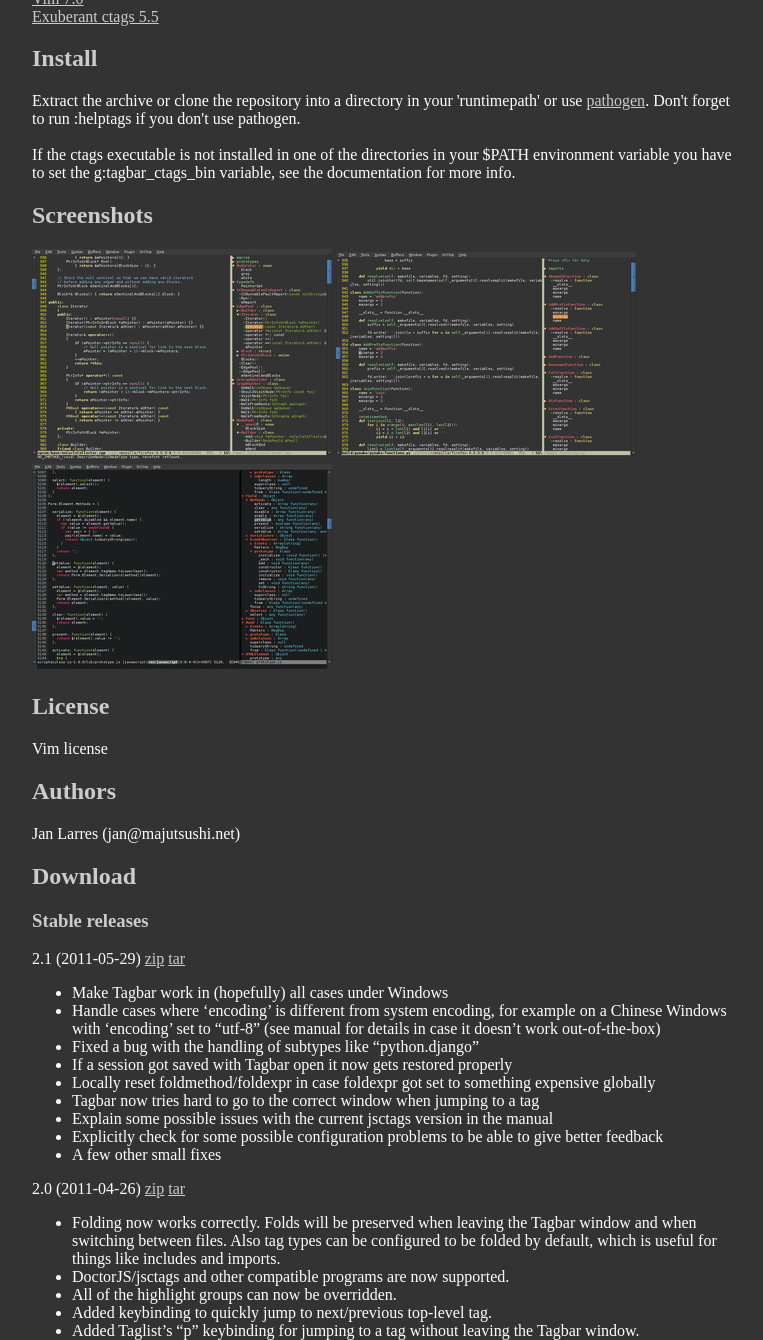
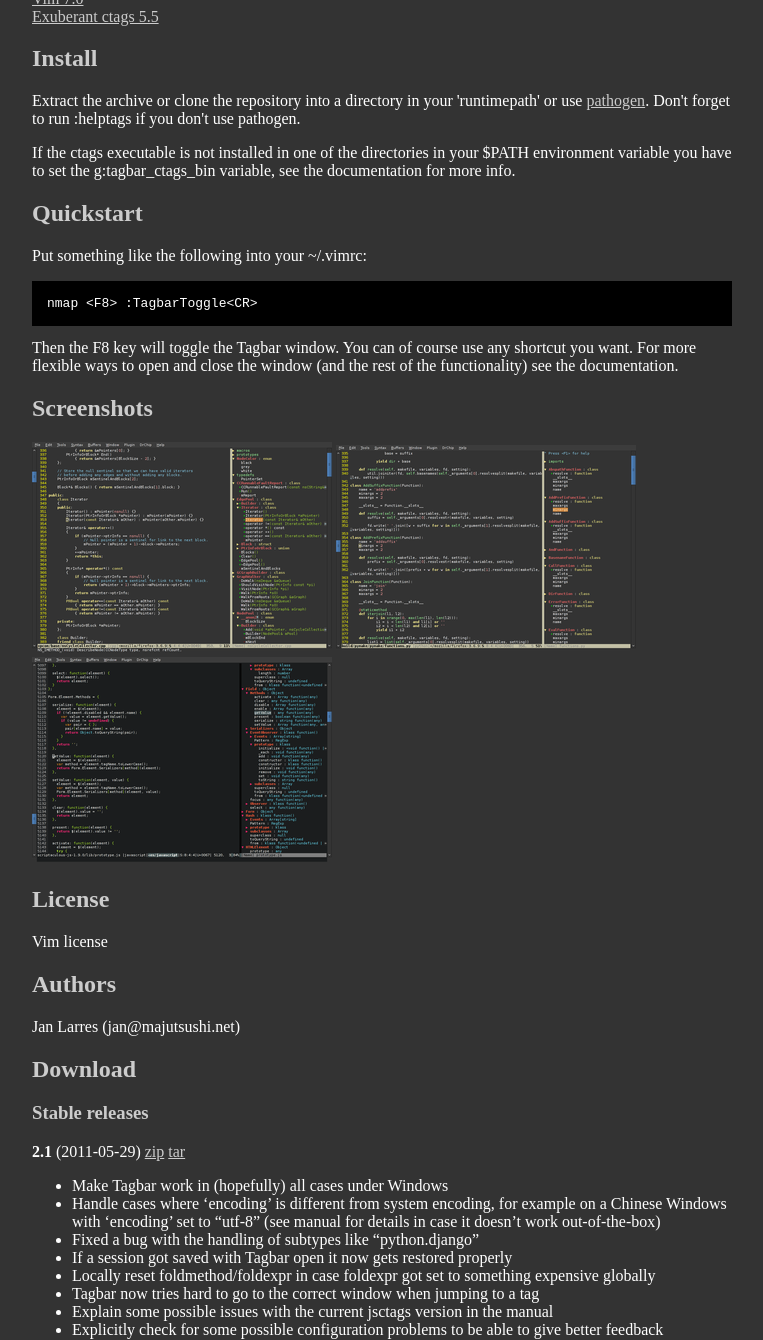
Before and after one commit to preservim/tagbar, a Jekyll site: the page built from index.html, in a window 1280 px wide and 1400 px high, scrolled down 264 px, cut to the strip 60-1400 px from the top of the window. Shown: the whole strip, without its empty margins (258-1021 px from the left). Built offline with Jekyll 4.4.1, drawn with Linux system fonts in a browser that asks for light colours; Markdown is read by kramdown in place of the engine named in the settings; some of the changed text lies outside the part shown.

Commit message:
Add quickstart

```diff
--- a/index.html
+++ b/index.html
@@ -14,23 +14,41 @@
         Vim plugin that displays tags in a window, ordered by class etc.
     </div>
 
-    <p>Tagbar is a vim plugin for browsing the tags of source code
-    files. It provides a sidebar that displays the ctags-generated
-    tags of the current file, ordered by their scope. This means that
-    for example methods in C++ are displayed under the class they are
-    defined in.</p>
+    <p>
+        Tagbar is a vim plugin for browsing the tags of source code files. It
+        provides a sidebar that displays the ctags-generated tags of the
+        current file, ordered by their scope. This means that for example
+        methods in C++ are displayed under the class they are defined in.
+    </p>
 
     <h2>Dependencies</h2>
     <p><a href="http://www.vim.org/">Vim 7.0</a><br/>
     <a href="http://ctags.sourceforge.net/">Exuberant ctags 5.5</a></p>
 
     <h2>Install</h2>
-    <p>Extract the archive or clone the repository into a directory in
-    your 'runtimepath' or use <a href="http://www.vim.org/scripts/script.php?script_id=2332">pathogen</a>.
-    Don't forget to run :helptags if you don't use pathogen.<br/><br/>
-    If the ctags executable is not installed in one of the directories
-    in your $PATH environment variable you have to set the
-    g:tagbar_ctags_bin variable, see the documentation for more info.</p>
+    <p>
+        Extract the archive or clone the repository into a directory in your
+        'runtimepath' or use
+        <a href="http://www.vim.org/scripts/script.php?script_id=2332">pathogen</a>.
+        Don't forget to run :helptags if you don't use pathogen.
+    </p>
+
+    <p>
+        If the ctags executable is not installed in one of the directories in
+        your $PATH environment variable you have to set the
+        g:tagbar_ctags_bin variable, see the documentation for more info.
+    </p>
+
+    <h2>Quickstart</h2>
+    <p>
+        Put something like the following into your ~/.vimrc:
+
+        <pre>nmap &lt;F8&gt; :TagbarToggle&lt;CR&gt;</pre>
+
+        Then the F8 key will toggle the Tagbar window. You can of course use
+        any shortcut you want. For more flexible ways to open and close the
+        window (and the rest of the functionality) see the documentation.
+    </p>
 
     <h2>Screenshots</h2>
     <a href="tagbar1.png"><img src="tagbar1_t.png"/></a>
@@ -43,15 +61,12 @@
     <h2>Authors</h2>
     <p>Jan Larres (jan@majutsushi.net)</p>
 
-<!--    <h2>Contact</h2>-->
-<!--    <p> (jan@majutsushi.net)<br/>      </p>-->
-
     <h2>Download</h2>
     <h3>Stable releases</h3>
 
     {% for post in site.posts %}
 
-    {{ post.title }} ({{ post.date | date:"%Y-%m-%d" }})
+    <span style="font-weight:bold">{{ post.title }}</span> ({{ post.date | date:"%Y-%m-%d" }})
     <a href="http://github.com/majutsushi/tagbar/zipball/v{{ post.title }}">zip</a>
     <a href="http://github.com/majutsushi/tagbar/tarball/v{{ post.title }}">tar</a>
 
@@ -61,12 +76,14 @@
 
     <h3>Latest source</h3>
     <p>
-    Download as:
-    <a href="http://github.com/majutsushi/tagbar/zipball/master">zip</a>
-    <a href="http://github.com/majutsushi/tagbar/tarball/master">tar</a>
+        Download as:
+        <a href="http://github.com/majutsushi/tagbar/zipball/master">zip</a>
+        <a href="http://github.com/majutsushi/tagbar/tarball/master">tar</a>
     </p>
-    <p>You can also clone the project with <a href="http://git-scm.com">Git</a>
-    by running:
+    <p>
+        You can also clone the project with <a href="http://git-scm.com">Git</a>
+        by running:
+
         <pre>$ git clone git://github.com/majutsushi/tagbar</pre>
     </p>
 
```
